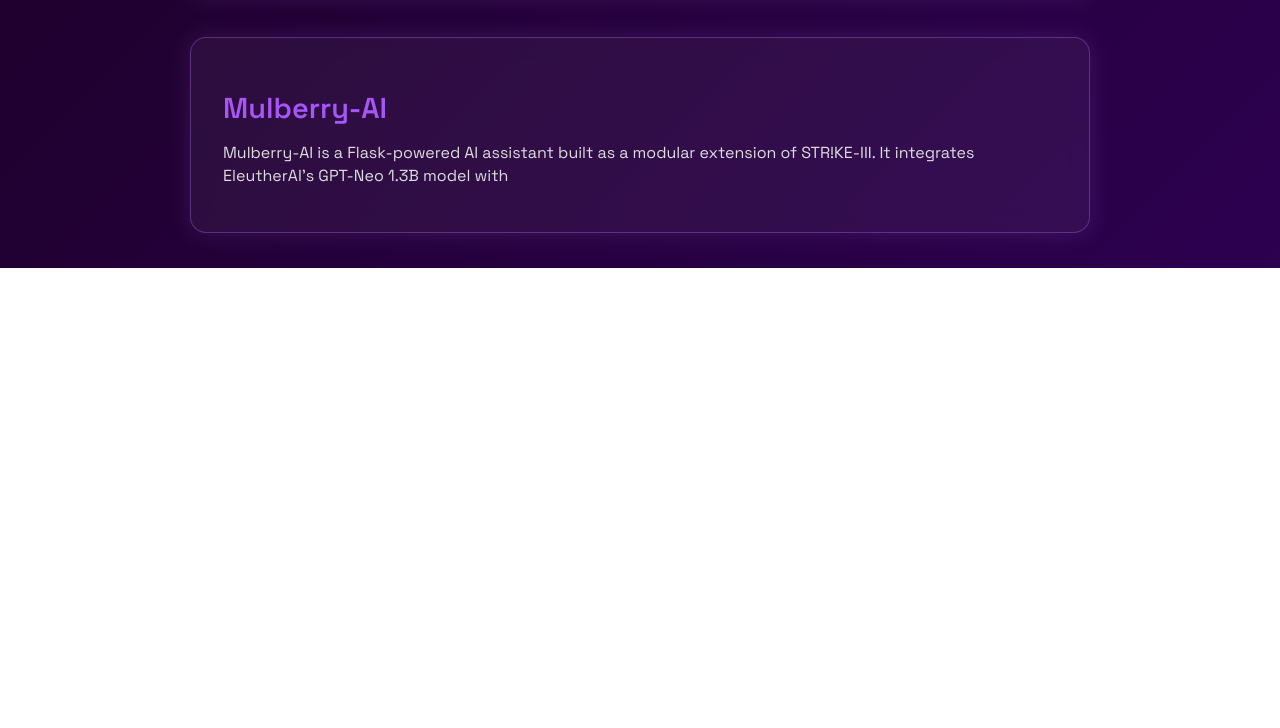
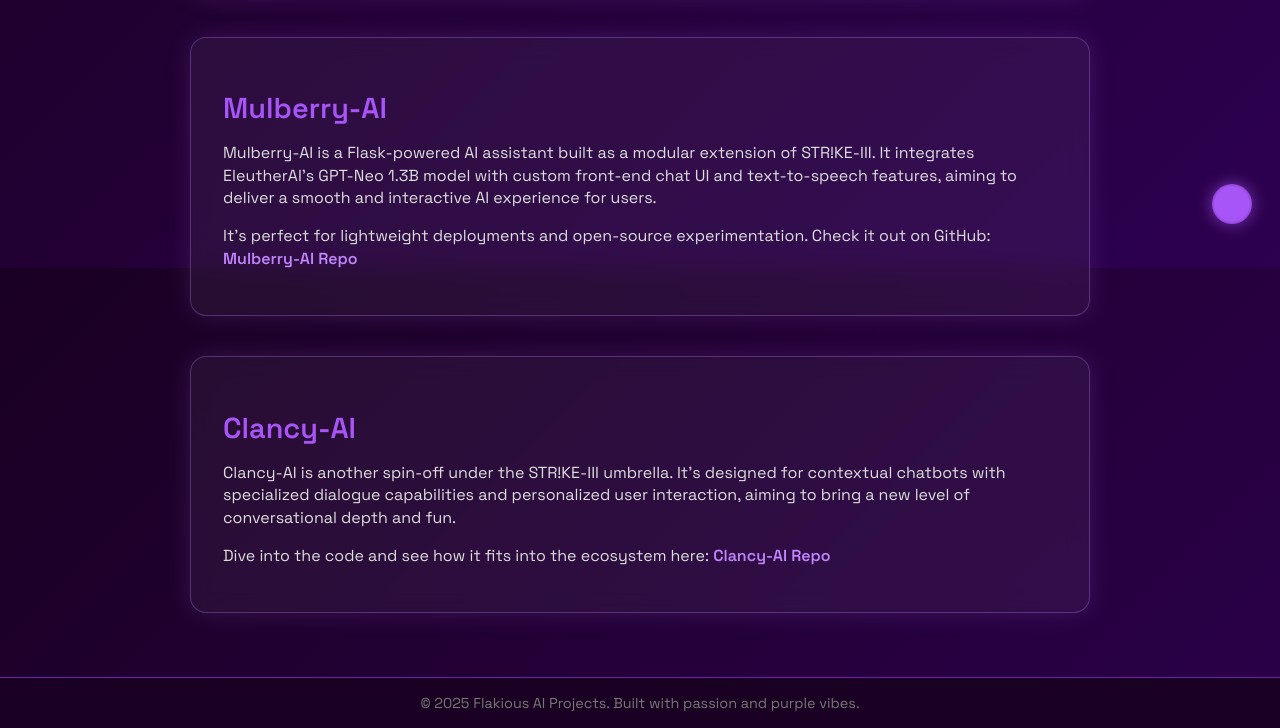
Before and after one commit to shubh72010/Achievements, a plain HTML site: page strike3.html in a window 1280 px wide. Shown: the part 532-1260 px from the top of the page. Before the commit the page ends 800 px from the top, so only its background shows below. Drawn offline with Linux system fonts and the light colour scheme.

Commit message:
Update strike3.html

```diff
--- a/strike3.html
+++ b/strike3.html
@@ -197,4 +197,35 @@
       <h2>Mulberry-AI</h2>
       <p>
         Mulberry-AI is a Flask-powered AI assistant built as a modular extension of STR!KE-III. It integrates
-        EleutherAI's GPT-Neo 1.3B model with
+        EleutherAI's GPT-Neo 1.3B model with custom front-end chat UI and text-to-speech features, aiming to deliver
+        a smooth and interactive AI experience for users.
+      </p>
+      <p>
+        It’s perfect for lightweight deployments and open-source experimentation. Check it out on GitHub:
+        <a href="https://github.com/FlakyOneAI/Mulberry-AI" target="_blank" rel="noopener noreferrer">Mulberry-AI Repo</a>
+      </p>
+    </section>
+
+    <section id="clancy">
+      <h2>Clancy-AI</h2>
+      <p>
+        Clancy-AI is another spin-off under the STR!KE-III umbrella. It’s designed for contextual chatbots with
+        specialized dialogue capabilities and personalized user interaction, aiming to bring a new level of
+        conversational depth and fun.
+      </p>
+      <p>
+        Dive into the code and see how it fits into the ecosystem here:
+        <a href="https://github.com/FlakyOneAI/Clancy-AI" target="_blank" rel="noopener noreferrer">Clancy-AI Repo</a>
+      </p>
+    </section>
+
+  </main>
+
+  <footer>
+    &copy; 2025 Flakious AI Projects. Built with passion and purple vibes.
+  </footer>
+
+  <div class="floating-orb"></div>
+
+</body>
+</html>
```
